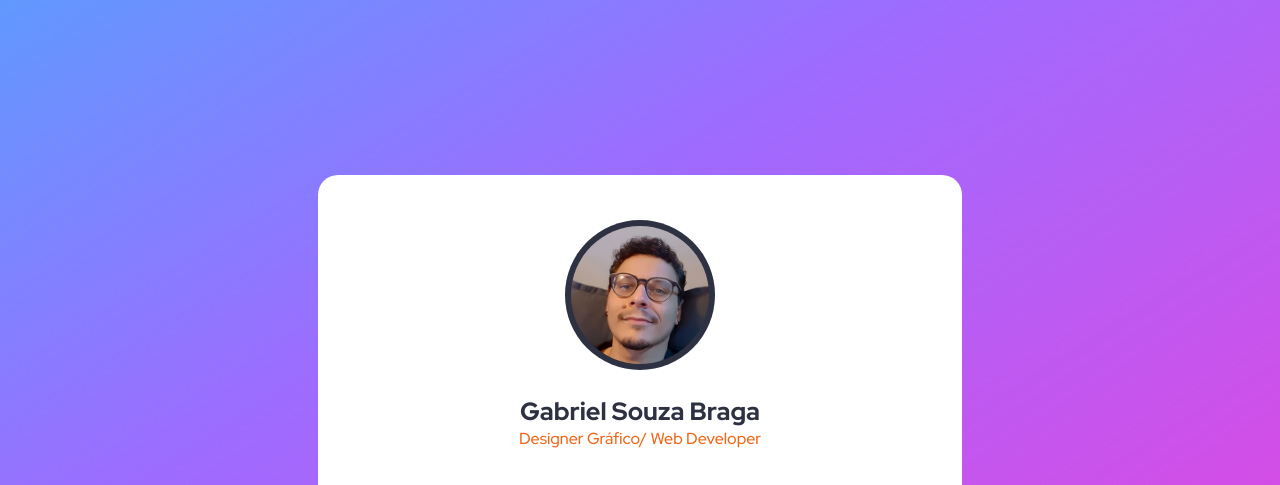
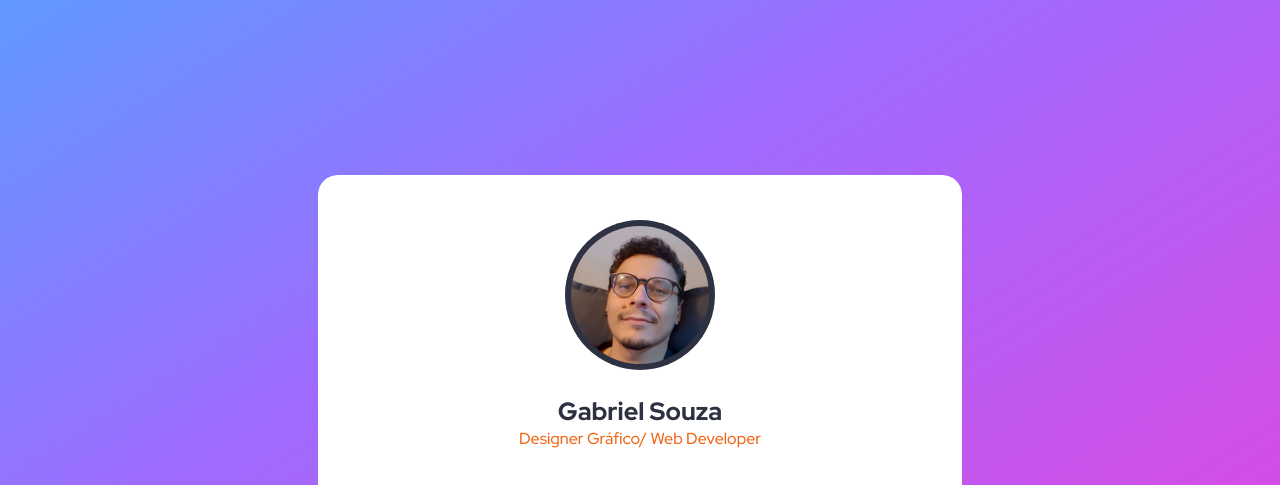
Before and after one commit to GabrielSouzaBraga/Links, a plain HTML site: page index.html in a window 1280 px wide. Shown: the top 485 px of the page. Drawn offline with nearby package versions, Linux system fonts and the light colour scheme.

Commit message:
Alterações no nome

```diff
--- a/index.html
+++ b/index.html
@@ -5,13 +5,14 @@
   <meta name="viewport" content="width=device-width, initial-scale=1.0">
   <link href='https://unpkg.com/boxicons@2.1.4/css/boxicons.min.css' rel='stylesheet'>
   <link rel="stylesheet" href="style.css">
-  <title>Profile Card Bio Link</title>
+  <link rel="shortcut icon" href="images/profile-pic.png" type="image/x-icon">
+  <title>Gabriel Souza - Acesse meus Links</title>
 </head>
 <body>
   <div class="container">
     <div class="profile-box">
       <img src="images/profile-pic.png" alt="" class="profile-pic">
-      <h3>Gabriel Souza Braga</h3>
+      <h3>Gabriel Souza</h3>
       <p>Designer Gráfico/ Web Developer</p>
       <div class="social-media">
         <a href="http://linkedin.com/in/gabrielsouzabraga" target="_blank"><i class='bx bxl-linkedin' title="Linkedin" ></i></a>
```
